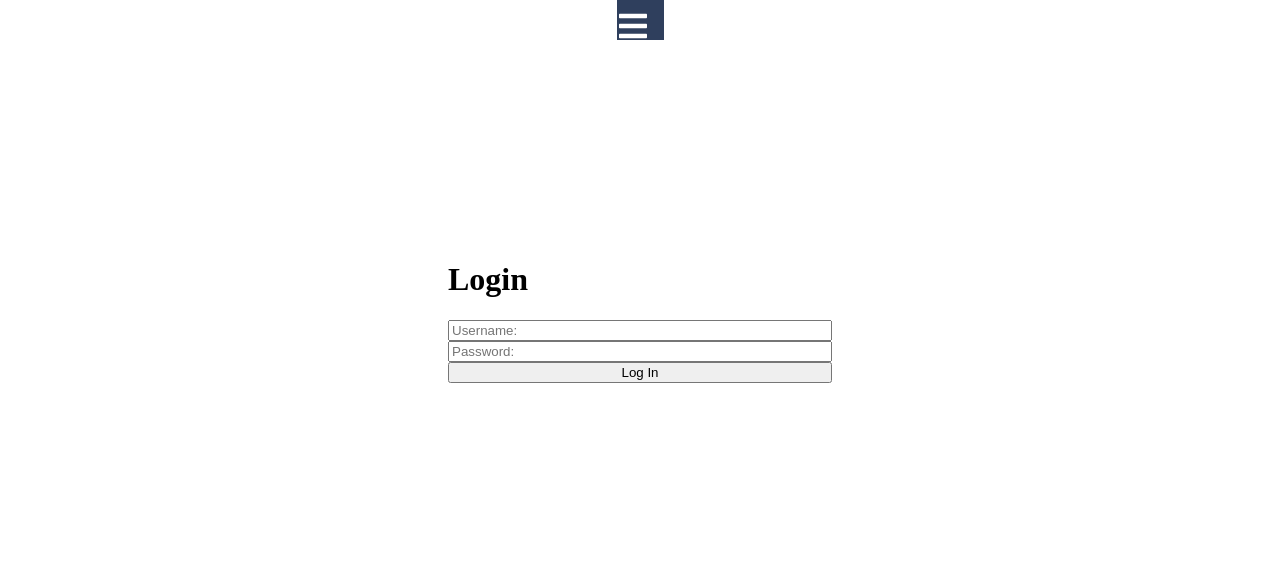
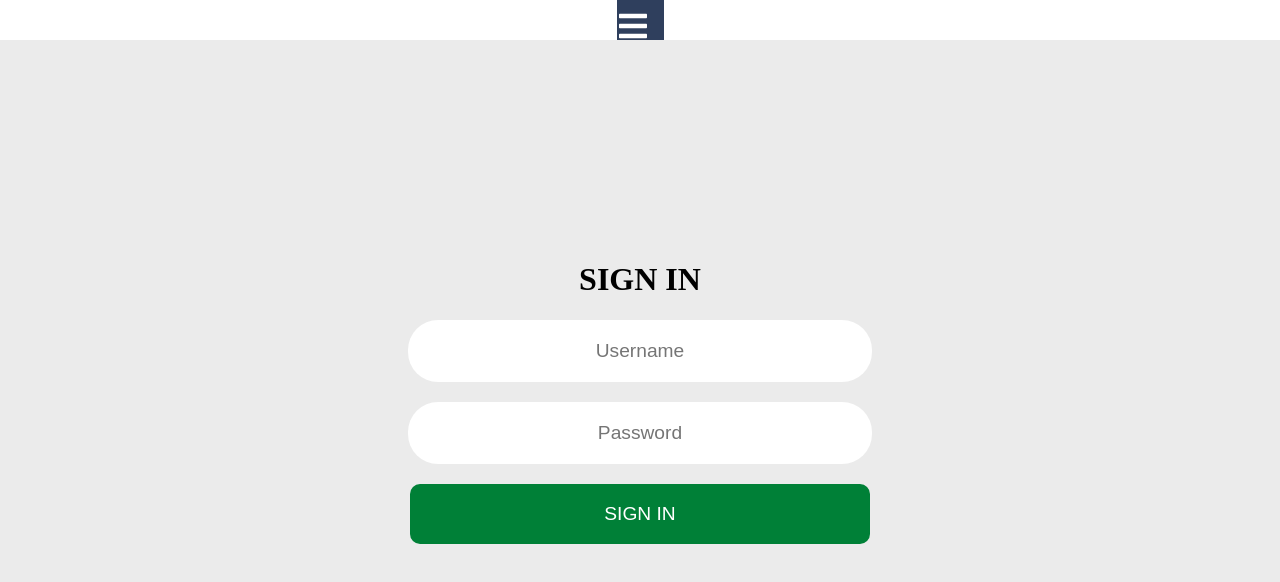
Before and after one commit to DonVlad1/m40Group1Front-End, a React (Create React App) app: page /login in a window 1280 px wide. Shown: the top 582 px of the page. Built offline with nearby package versions, Linux system fonts and the light colour scheme.

Commit message:
styled input fields and login button

```diff
--- a/src/css/login.css
+++ b/src/css/login.css
@@ -2,14 +2,39 @@
   height: 100vh;
   width: 100vw;
   display: flex;
+  flex-direction: column;
   justify-content: center;
   align-items: center;
+  background-color: #ebebeb;
 }
 
 #loginForm {
   display: flex;
   flex-direction: column;
-  width: 30vw;
+  width: 40vw;
   height: 50vh;
   padding: 10px;
+  text-align: center;
 }
+
+#loginForm button {
+  background-color: #008037;
+  font-size: larger;
+  color: white;
+  height: 15%;
+  width: 90%;
+  border-radius: 10px;
+  border-style: none;
+  align-self: center;
+}
+
+.loginInput {
+  height: 15%;
+  width: 90%;
+  margin-bottom: 20px;
+  border-radius: 30px;
+  border-style: none;
+  align-self: center;
+  text-align: center;
+  font-size: larger;
+}
--- a/src/pages/login.js
+++ b/src/pages/login.js
@@ -16,12 +16,12 @@ const Login = ({setter}) => {
     <div id="logInContainer">
 
       <form onSubmit = {submitHandler} id="loginForm">
-        <h1>Login</h1>
-        <input onChange={(event) => setUsername(event.target.value)} placeholder="Username:"/>
+        <h1>SIGN IN</h1>
+        <input onChange={(event) => setUsername(event.target.value)} placeholder="Username" class="loginInput"/>
 
-        <input onChange={(event) => setPassword(event.target.value)} placeholder="Password:"/>
+        <input onChange={(event) => setPassword(event.target.value)} placeholder="Password" class="loginInput"/>
 
-        <button type="submit">Log In</button>
+        <button type="submit">SIGN IN</button>
 
       </form>
 
```
